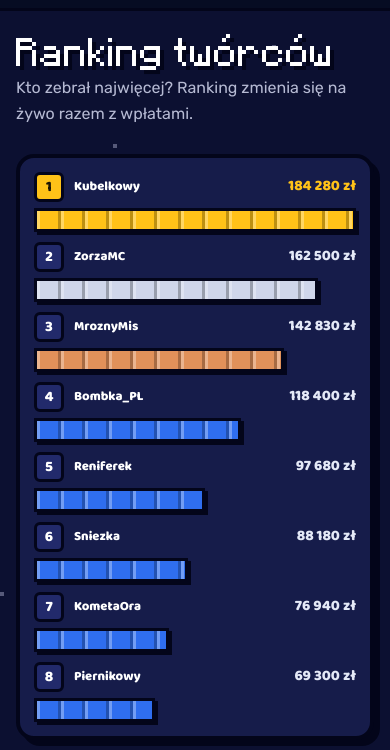
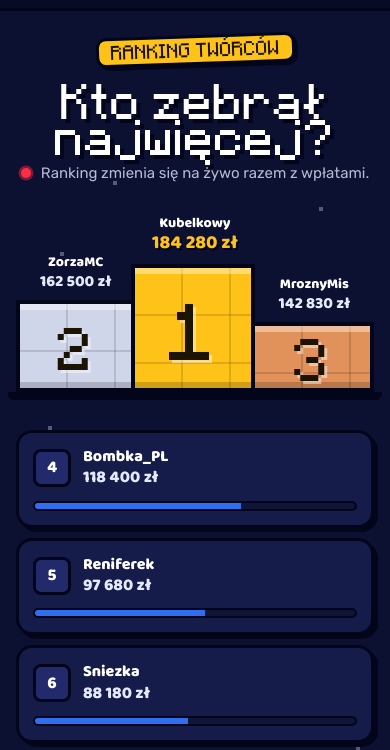
Before and after one commit to poluxpompa/gwiazdka-smp, a plain HTML site: page tworcy.html in a window 390 px wide. Shown: the part 64-814 px from the top of the page. Drawn offline with Linux system fonts and the light colour scheme.

Commit message:
Ranking twórców jako podium, ubrania wyśrodkowane w przymierzalni
Co-Authored-By: Claude Opus 5.5 <noreply@anthropic.com>

```diff
--- a/styles.css
+++ b/styles.css
@@ -382,8 +382,8 @@ dialog::backdrop{background:rgba(3,5,26,.7)}
 .stage:focus-visible{outline-offset:-6px}
 .stage.is-grab{cursor:grabbing}
 
-.stage__scene{position:absolute;left:0;right:0;top:40px;bottom:64px;z-index:1;display:flex;flex-direction:column;align-items:center;justify-content:flex-end}
-.spin{position:relative;z-index:2;width:470px;height:470px;margin-bottom:-8px;perspective:1100px;pointer-events:none}
+.stage__scene{position:absolute;left:0;right:0;top:24px;bottom:52px;z-index:1;display:flex;flex-direction:column;align-items:center;justify-content:center}
+.spin{position:relative;z-index:2;flex:none;width:470px;height:470px;margin-bottom:-8px;transition:height .3s var(--out);perspective:1100px;pointer-events:none}
 .spin__card{position:absolute;inset:0;transform-style:preserve-3d;will-change:transform}
 /* płótno 3D jest większe od pola produktu, żeby przy obrocie i falowaniu nic się nie ucięło */
 .spin__gl{position:absolute;left:-70px;top:-60px;width:calc(100% + 140px);height:calc(100% + 74px);pointer-events:none}
@@ -530,30 +530,50 @@ dialog::backdrop{background:rgba(3,5,26,.7)}
 .psum__note b{color:#fff}
 
 
-/* ---------- ranking twórców: wieże z bloków ----------
-   Wysokość wieży w pełnych blokach po 24 px (liczy tworcy.js). 1. miejsce złote, 2. srebrne, 3. brązowe, reszta niebieska. */
-.crew{position:relative;overflow:hidden;background:var(--bg);padding:32px 0 72px}
+/* ---------- ranking twórców: podium z bloków (miejsca 1–3) i kafelki (4–8) ---------- */
+.crew{position:relative;overflow:hidden;background:var(--bg);padding:36px 0 84px}
 .crew__in{position:relative;z-index:1}
-.crew__head{display:flex;align-items:flex-end;justify-content:space-between;flex-wrap:wrap;gap:10px 32px}
-.crew__title{font-family:var(--disp);font-weight:700;font-size:calc(36px*var(--ds));line-height:1.25;text-shadow:4px 4px 0 var(--line)}
-.crew__head .lead{margin:0;max-width:440px;font-size:16px}
-.towers{list-style:none;display:grid;grid-template-columns:repeat(8,minmax(0,1fr));gap:16px;align-items:end;margin-top:26px;padding:26px 22px 18px;background:var(--bg-2);border:4px solid var(--line);border-radius:24px;box-shadow:8px 8px 0 var(--line)}
-.tw{position:relative;display:flex;flex-direction:column;align-items:center;gap:8px;min-width:0;--c:var(--blue)}
-.tw[data-place="1"]{--c:var(--gold)}
-.tw[data-place="2"]{--c:#cfd6ea}
-.tw[data-place="3"]{--c:var(--bronze)}
-.tw__amt{font-family:var(--num);font-weight:800;font-size:16px;line-height:1;white-space:nowrap;color:var(--ice)}
-.tw[data-place="1"] .tw__amt{font-size:19px;color:var(--gold)}
-.tw__col{display:flex;align-items:flex-end;justify-content:center;width:100%;height:342px;border-bottom:4px solid var(--line)}
-.tw__bar{width:72%;max-width:88px;height:var(--h);background-color:var(--c);border:3px solid var(--line);border-bottom:0;
-  background-image:linear-gradient(to bottom,rgba(255,255,255,.32) 0 3px,transparent 3px 21px,rgba(0,0,0,.26) 21px 24px),linear-gradient(to right,transparent calc(50% - 1px),rgba(0,0,0,.22) calc(50% - 1px) calc(50% + 1px),transparent calc(50% + 1px));
-  background-size:100% 24px,100% 100%;background-position:bottom;box-shadow:4px 0 0 var(--line);transition:height .7s var(--out)}
-.tw__n{display:grid;place-items:center;width:30px;height:30px;margin-top:2px;font-family:var(--num);font-weight:800;font-size:15px;color:#fff;background:var(--block);border:3px solid var(--line);border-radius:6px}
-.tw[data-place="1"] .tw__n{color:#1b1405;background:var(--gold)}
-.tw__name{max-width:100%;font-family:var(--num);font-weight:800;font-size:15px;line-height:1.2;text-align:center;white-space:nowrap;overflow:hidden;text-overflow:ellipsis}
-.tw__plus{position:absolute;left:50%;top:-6px;z-index:2;font-family:var(--num);font-weight:800;font-size:14px;color:#fff;background:var(--pine);border:2px solid var(--line);border-radius:8px;padding:1px 8px;white-space:nowrap;pointer-events:none;animation:twPlus 1.5s ease-out forwards}
-@keyframes twPlus{0%{opacity:0;transform:translate(-50%,10px)}15%{opacity:1;transform:translate(-50%,0)}75%{opacity:1}100%{opacity:0;transform:translate(-50%,-22px)}}
-[data-theme=light] .tw[data-place="2"]{--c:#e4e9f7}
+.crew__head{display:flex;flex-direction:column;align-items:center;text-align:center}
+.crew__tag{font-family:var(--disp);font-weight:700;font-size:calc(12px*var(--ds));line-height:1.3;text-transform:uppercase;color:#1b1405;background:var(--gold);border:3px solid var(--line);border-radius:10px;padding:4px 12px;box-shadow:3px 3px 0 var(--line);transform:rotate(-2deg)}
+.crew__title{margin-top:16px;font-family:var(--disp);font-weight:700;font-size:calc(42px*var(--ds));line-height:1.2;text-shadow:4px 4px 0 var(--line)}
+.crew__live{display:inline-flex;align-items:center;gap:10px;margin-top:8px;font-size:15px;color:var(--muted)}
+.crew__live i{flex:none;width:10px;height:10px;border-radius:50%;background:#ff2d43;animation:livePulse 1.6s ease-out infinite}
+@keyframes livePulse{0%{box-shadow:0 0 0 0 rgba(255,45,67,.6)}70%,100%{box-shadow:0 0 0 9px rgba(255,45,67,0)}}
+
+.podium{display:grid;grid-template-columns:repeat(3,minmax(0,240px));justify-content:center;align-items:end;margin-top:40px}
+.pod{display:flex;flex-direction:column;align-items:center;min-width:0;text-align:center;--c:#cfd6ea;--sh:132px}
+.pod[data-place="1"]{--c:var(--gold);--sh:186px;z-index:1}
+.pod[data-place="3"]{--c:var(--bronze);--sh:100px}
+.pod__name{max-width:100%;padding:0 8px;font-family:var(--num);font-weight:800;font-size:20px;line-height:1.2;white-space:nowrap;overflow:hidden;text-overflow:ellipsis}
+.pod__amt{position:relative;margin:2px 0 14px;font-family:var(--num);font-weight:800;font-size:24px;line-height:1.1;white-space:nowrap;color:var(--ice)}
+.pod[data-place="1"] .pod__name{font-size:24px}
+.pod[data-place="1"] .pod__amt{font-size:32px;color:var(--gold);text-shadow:3px 3px 0 var(--line)}
+/* stopień zbudowany z bloków: jasna górna krawędź, ciemniejszy dół, spoiny co 48 px */
+.pod__step{display:grid;place-items:center;width:100%;height:var(--sh);background-color:var(--c);border:4px solid var(--line);
+  background-image:linear-gradient(to right,rgba(0,0,0,.13) 2px,transparent 2px),linear-gradient(to bottom,rgba(0,0,0,.13) 2px,transparent 2px);
+  background-size:48px 48px;background-position:-2px -2px;
+  box-shadow:inset 0 6px 0 rgba(255,255,255,.4),inset 0 -6px 0 rgba(0,0,0,.18)}
+.pod+.pod .pod__step{margin-left:-4px;width:calc(100% + 4px)}
+.pod__place{font-family:var(--disp);font-weight:700;font-size:calc(54px*var(--ds));line-height:1;color:#1b1405;text-shadow:3px 3px 0 rgba(255,255,255,.45)}
+.pod[data-place="1"] .pod__place{font-size:calc(72px*var(--ds))}
+.podium::after{content:"";grid-column:1/-1;height:10px;margin:0 -24px;background:var(--line);border-radius:0 0 6px 6px}
+
+.crew__rest{list-style:none;display:grid;grid-template-columns:repeat(5,minmax(0,1fr));gap:14px;margin-top:40px}
+.rest{position:relative;display:grid;grid-template-columns:auto minmax(0,1fr);grid-template-areas:"n name" "n amt" "bar bar";column-gap:12px;row-gap:2px;align-items:center;padding:14px 14px 14px;background:var(--bg-2);border:3px solid var(--line);border-radius:16px;box-shadow:4px 4px 0 var(--line)}
+.rest__n{grid-area:n;display:grid;place-items:center;width:38px;height:38px;font-family:var(--num);font-weight:800;font-size:17px;color:#fff;background:var(--block);border:3px solid var(--line);border-radius:8px}
+.rest__name{grid-area:name;font-family:var(--num);font-weight:800;font-size:16px;line-height:1.2;white-space:nowrap;overflow:hidden;text-overflow:ellipsis}
+.rest__amt{grid-area:amt;font-family:var(--num);font-weight:800;font-size:17px;line-height:1.2;white-space:nowrap;color:var(--ice)}
+.rest__track{grid-area:bar;display:block;height:10px;margin-top:10px;background:var(--track);border:2px solid var(--line);border-radius:6px;overflow:hidden}
+.rest__bar{display:block;height:100%;background:var(--blue);transition:width .7s var(--out)}
+
+.crew__plus{position:absolute;left:50%;bottom:100%;z-index:2;margin-bottom:4px;font-family:var(--num);font-weight:800;font-size:14px;line-height:1.3;color:#fff;text-shadow:none;background:var(--pine);border:2px solid var(--line);border-radius:8px;padding:1px 8px;white-space:nowrap;pointer-events:none;animation:crewPlus 1.5s ease-out forwards}
+.rest .crew__plus{left:auto;right:10px;bottom:auto;top:-14px;margin:0}
+@keyframes crewPlus{0%{opacity:0;transform:translate(-50%,8px)}15%{opacity:1;transform:translate(-50%,0)}75%{opacity:1}100%{opacity:0;transform:translate(-50%,-16px)}}
+.rest .crew__plus{animation-name:crewPlusR}
+@keyframes crewPlusR{0%{opacity:0;transform:translateY(8px)}15%{opacity:1;transform:none}75%{opacity:1}100%{opacity:0;transform:translateY(-14px)}}
+[data-theme=light] .crew__title{text-shadow:none}
+[data-theme=light] .pod[data-place="2"]{--c:#e4e9f7}
+[data-theme=light] .rest{background:#fff}
 
 /* ---------- responsywność ---------- */
 @media (max-width:1280px){
@@ -566,10 +586,7 @@ dialog::backdrop{background:rgba(3,5,26,.7)}
   .rank__grid{grid-template-columns:1fr}
 }
 @media (max-width:1024px){
-  .towers{gap:10px;padding:22px 14px 14px}
-  .tw__amt{font-size:13px}
-  .tw[data-place="1"] .tw__amt{font-size:15px}
-  .tw__name{font-size:13px}
+  .podium{grid-template-columns:repeat(3,minmax(0,210px))}
   .pay__grid{grid-template-columns:1fr;gap:34px}
   .psum{position:static}
   .room__box{grid-template-columns:1fr}
@@ -581,6 +598,7 @@ dialog::backdrop{background:rgba(3,5,26,.7)}
   .list{grid-template-columns:1fr;grid-template-rows:none;grid-auto-flow:row}
 }
 @media (max-width:900px){
+  .crew__rest{grid-template-columns:repeat(2,minmax(0,1fr))}
   .nav{display:none;position:absolute;top:100%;left:0;right:0;flex-direction:column;align-items:stretch;gap:8px;background:var(--hdr);border-bottom:3px solid var(--line);padding:14px 16px 18px}
   .nav.open{display:flex}
   .nav a{text-align:center;min-height:48px;display:flex;align-items:center;justify-content:center}
@@ -591,18 +609,19 @@ dialog::backdrop{background:rgba(3,5,26,.7)}
 }
 @media (max-width:640px){
   .wrap{padding:0 16px}
-  .crew{padding:24px 0 60px}
-  .crew__title{font-size:calc(24px*var(--ds))}
-  .towers{grid-template-columns:1fr;gap:10px;padding:14px;border-radius:18px;box-shadow:6px 6px 0 var(--line)}
-  .tw{display:grid;grid-template-columns:30px minmax(0,1fr) auto;grid-template-areas:"n name amt" "bar bar bar";align-items:center;gap:6px 10px}
-  .tw__n{grid-area:n;margin:0}
-  .tw__name{grid-area:name;text-align:left}
-  .tw__amt,.tw[data-place="1"] .tw__amt{grid-area:amt;font-size:15px}
-  .tw__col{grid-area:bar;height:24px;justify-content:flex-start;border-bottom:0}
-  .tw__bar{width:var(--w);max-width:none;height:24px;border:3px solid var(--line);box-shadow:3px 3px 0 var(--line);background-size:24px 100%,100% 100%;
-    background-image:linear-gradient(to right,rgba(255,255,255,.32) 0 3px,transparent 3px 21px,rgba(0,0,0,.26) 21px 24px);background-position:left}
-  .tw__plus{left:auto;right:0;top:-22px;animation-name:twPlusM}
-  @keyframes twPlusM{0%{opacity:0;transform:translateY(8px)}15%{opacity:1;transform:none}75%{opacity:1}100%{opacity:0;transform:translateY(-14px)}}
+  .crew{padding:24px 0 64px}
+  .crew__title{font-size:calc(30px*var(--ds))}
+  .podium{grid-template-columns:repeat(3,minmax(0,1fr));margin-top:30px}
+  .pod{--sh:92px}
+  .pod[data-place="1"]{--sh:128px}
+  .pod[data-place="3"]{--sh:70px}
+  .pod__name,.pod[data-place="1"] .pod__name{font-size:14px;padding:0 4px}
+  .pod__amt{font-size:16px;margin-bottom:10px}
+  .pod[data-place="1"] .pod__amt{font-size:19px;text-shadow:2px 2px 0 var(--line)}
+  .pod__place{font-size:calc(36px*var(--ds))}
+  .pod[data-place="1"] .pod__place{font-size:calc(48px*var(--ds))}
+  .podium::after{margin:0 -8px;height:8px}
+  .crew__rest{grid-template-columns:1fr;gap:10px;margin-top:30px}
   .hero h1{white-space:normal}
   .hero h1 .gold{white-space:nowrap}
   .shadow{width:200px}
@@ -675,7 +694,7 @@ dialog::backdrop{background:rgba(3,5,26,.7)}
   .room__head{margin-bottom:22px}
   .room__box{border-radius:22px;box-shadow:6px 6px 0 var(--line)}
   .stage{min-height:440px;border-radius:18px 18px 0 0}
-  .stage__scene{top:56px;bottom:52px}
+  .stage__scene{top:40px;bottom:44px}
   .spin{width:270px;height:270px}
   .stage__arrow{width:44px;height:44px;top:calc(50% - 50px)}
   .stage__arrow--prev{left:10px}
--- a/tworcy.html
+++ b/tworcy.html
@@ -10,7 +10,7 @@
 <link rel="preconnect" href="https://fonts.googleapis.com">
 <link rel="preconnect" href="https://fonts.gstatic.com" crossorigin>
 <link href="https://fonts.googleapis.com/css2?family=Baloo+2:wght@800&family=Poppins:wght@400;500;600;700&family=Rubik:wght@400;500;600;700&display=swap" rel="stylesheet">
-<link rel="stylesheet" href="styles.css?v=20261124v">
+<link rel="stylesheet" href="styles.css?v=20261124w">
 <script>if(sessionStorage.getItem("wipe")&&!matchMedia("(prefers-reduced-motion: reduce)").matches)document.documentElement.classList.add("wipe-in");sessionStorage.removeItem("wipe");var t=localStorage.getItem("gwiazdka-theme");if(t&&t!=="dark")document.documentElement.dataset.theme=t;if(localStorage.getItem("gwiazdka-font")==="sagi")document.documentElement.dataset.font="sagi";setTimeout(function(){document.documentElement.classList.remove("wipe-in")},1500)</script>
 </head>
 <body>
@@ -48,10 +48,12 @@
   <div class="sky" data-stars aria-hidden="true"></div>
   <div class="wrap crew__in">
     <div class="crew__head">
-      <h1 class="crew__title">Ranking twórców</h1>
-      <p class="lead">Kto zebrał najwięcej? Ranking zmienia się na żywo razem z wpłatami.</p>
+      <h1 class="crew__tag">Ranking twórców</h1>
+      <p class="crew__title">Kto zebrał najwięcej?</p>
+      <p class="crew__live"><i aria-hidden="true"></i>Ranking zmienia się na żywo razem z wpłatami.</p>
     </div>
-    <ol class="towers" id="towers" aria-label="Ranking twórców"></ol>
+    <div class="podium" id="podium" aria-label="Miejsca 1–3"></div>
+    <ol class="crew__rest" id="rest" start="4" aria-label="Miejsca 4–8"></ol>
   </div>
 </section>
 </main>
@@ -89,7 +91,7 @@
 
 <div class="toast" id="toast" role="status" aria-live="polite"></div>
 
-<script src="common.js?v=20261124v"></script>
-<script src="tworcy.js?v=20261124v"></script>
+<script src="common.js?v=20261124w"></script>
+<script src="tworcy.js?v=20261124w"></script>
 </body>
 </html>
--- a/tworcy.js
+++ b/tworcy.js
@@ -1,4 +1,4 @@
-// Ranking twórców: każdy twórca buduje wieżę z bloków. Im więcej wpłacono podczas jego streama, tym wyższa wieża.
+// Ranking twórców: podium z bloków dla miejsc 1–3 i kafelki dla miejsc 4–8.
 // W podglądzie nazwy i kwoty są wymyślone, a wpłaty symulowane. Docelowo dane przyjdą ze zrzutek.
 
 const creators = [
@@ -6,49 +6,71 @@ const creators = [
   ['Reniferek', 97680], ['Sniezka', 88180], ['KometaOra', 76940], ['Piernikowy', 69300]
 ].map(([name, amt], id) => ({ id, name, amt }));
 
-const BLOCK = 24, MAX_BLOCKS = 14; // wysokość wieży zawsze w pełnych blokach
-const towersEl = document.getElementById('towers');
-const items = new Map();
+const podiumEl = document.getElementById('podium');
+const restEl = document.getElementById('rest');
+const tiles = new Map();
+let podiumIds = '';
+
+// Kolejność na podium od lewej: 2., 1., 3.
+const PODIUM_ORDER = [1, 0, 2];
+
+function renderPodium(top) {
+  const ids = top.map(c => c.id).join();
+  if (ids === podiumIds) {
+    top.forEach((c, i) => { podiumEl.querySelector(`[data-place="${i + 1}"] .pod__amt`).textContent = fmtPLN(c.amt); });
+    return;
+  }
+  podiumIds = ids;
+  podiumEl.innerHTML = PODIUM_ORDER.map(i => {
+    const c = top[i];
+    return `<div class="pod" data-place="${i + 1}" data-id="${c.id}">
+      <span class="pod__name" title="${c.name}">${c.name}</span>
+      <span class="pod__amt">${fmtPLN(c.amt)}</span>
+      <span class="pod__step"><span class="pod__place">${i + 1}</span></span>
+    </div>`;
+  }).join('');
+  if (!reduceMotion) podiumEl.querySelectorAll('.pod').forEach((el, k) =>
+    el.animate([{ opacity: 0, transform: 'translateY(16px)' }, { opacity: 1, transform: 'none' }], { duration: 420, delay: k * 60, easing: 'cubic-bezier(.2,.8,.2,1)', fill: 'backwards' }));
+}
+
+function renderRest(rest, max) {
+  const before = new Map();
+  if (!reduceMotion) tiles.forEach((el, id) => before.set(id, el.getBoundingClientRect()));
+  const keep = new Set(rest.map(c => c.id));
+  tiles.forEach((el, id) => { if (!keep.has(id)) { el.remove(); tiles.delete(id); } });
+  rest.forEach((c, i) => {
+    let el = tiles.get(c.id);
+    if (!el) {
+      el = document.createElement('li');
+      el.className = 'rest';
+      el.innerHTML = `<span class="rest__n"></span><span class="rest__name">${c.name}</span><span class="rest__amt"></span><span class="rest__track"><span class="rest__bar"></span></span>`;
+      tiles.set(c.id, el);
+    }
+    el.querySelector('.rest__n').textContent = i + 4;
+    el.querySelector('.rest__amt').textContent = fmtPLN(c.amt);
+    el.querySelector('.rest__bar').style.width = (c.amt / max * 100).toFixed(1) + '%';
+    restEl.appendChild(el);
+  });
+  tiles.forEach((el, id) => {
+    const was = before.get(id);
+    if (!was) return;
+    const now = el.getBoundingClientRect(), dx = was.left - now.left, dy = was.top - now.top;
+    if (dx || dy) el.animate([{ transform: `translate(${dx}px,${dy}px)` }, { transform: 'none' }], { duration: 650, easing: 'cubic-bezier(.2,.8,.2,1)' });
+  });
+}
 
 function render(hit) {
   const sorted = [...creators].sort((a, b) => b.amt - a.amt);
-  const max = sorted[0].amt;
-  const before = new Map();
-  if (!reduceMotion) items.forEach((el, id) => before.set(id, el.getBoundingClientRect()));
-
-  sorted.forEach((c, i) => {
-    let el = items.get(c.id);
-    if (!el) {
-      el = document.createElement('li');
-      el.className = 'tw';
-      el.innerHTML = `<span class="tw__amt"></span>
-        <span class="tw__col"><span class="tw__bar"></span></span>
-        <span class="tw__n"></span><span class="tw__name">${c.name}</span>`;
-      items.set(c.id, el);
-    }
-    const blocks = Math.max(1, Math.round(c.amt / max * MAX_BLOCKS));
-    el.style.setProperty('--h', blocks * BLOCK + 'px');
-    el.style.setProperty('--w', (c.amt / max * 100).toFixed(1) + '%');
-    el.dataset.place = i + 1;
-    el.querySelector('.tw__n').textContent = i + 1;
-    el.querySelector('.tw__amt').textContent = fmtPLN(c.amt);
-    towersEl.appendChild(el);
-  });
-
-  // wieże zamieniają się miejscami płynnie (FLIP)
-  items.forEach((el, id) => {
-    const was = before.get(id);
-    if (!was) return;
-    const now = el.getBoundingClientRect(), dx = was.left - now.left, dy = was.top - now.top;
-    if (dx || dy) el.animate([{ transform: `translate(${dx}px,${dy}px)` }, { transform: 'none' }], { duration: 700, easing: 'cubic-bezier(.2,.8,.2,1)' });
-  });
-
-  const el = hit && items.get(hit.d.id);
-  if (!el || reduceMotion) return;
+  renderPodium(sorted.slice(0, 3));
+  renderRest(sorted.slice(3), sorted[0].amt);
+  if (!hit || reduceMotion) return;
+  // „+kwota” przy twórcy, który właśnie dostał wpłatę
+  const box = podiumEl.querySelector(`[data-id="${hit.d.id}"] .pod__amt`) || tiles.get(hit.d.id);
+  if (!box) return;
   const p = document.createElement('span');
-  p.className = 'tw__plus';
+  p.className = 'crew__plus';
   p.textContent = '+' + fmtPLN(hit.amt);
-  el.appendChild(p);
+  box.appendChild(p);
   setTimeout(() => p.remove(), 1500);
 }
 render();
```
Also changed, not shown: index.html (+4 -4 lines), informacje.html (+2 -2 lines), merch.html (+5 -5 lines), merch.js (+15 -0 lines), platnosc.html (+4 -4 lines).
